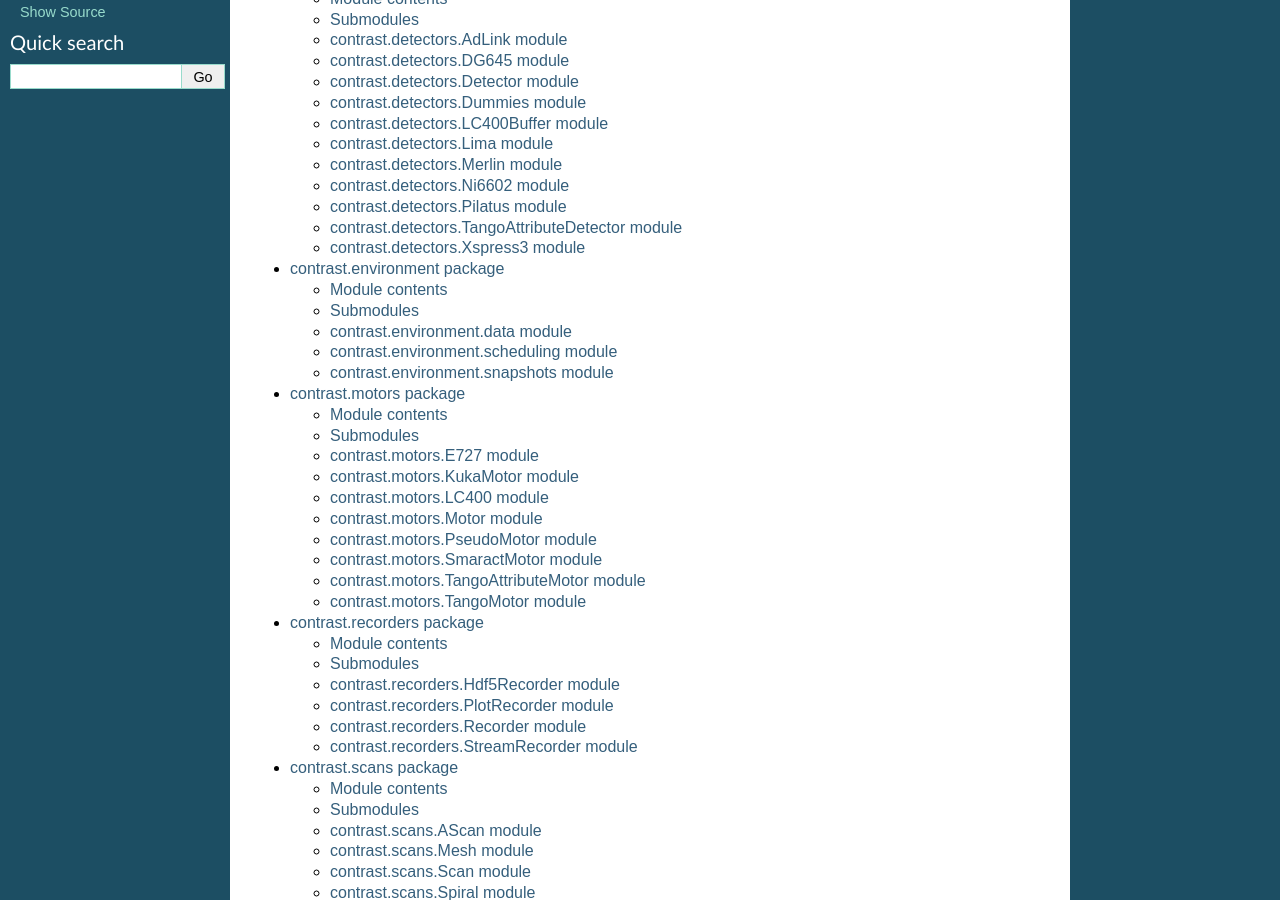
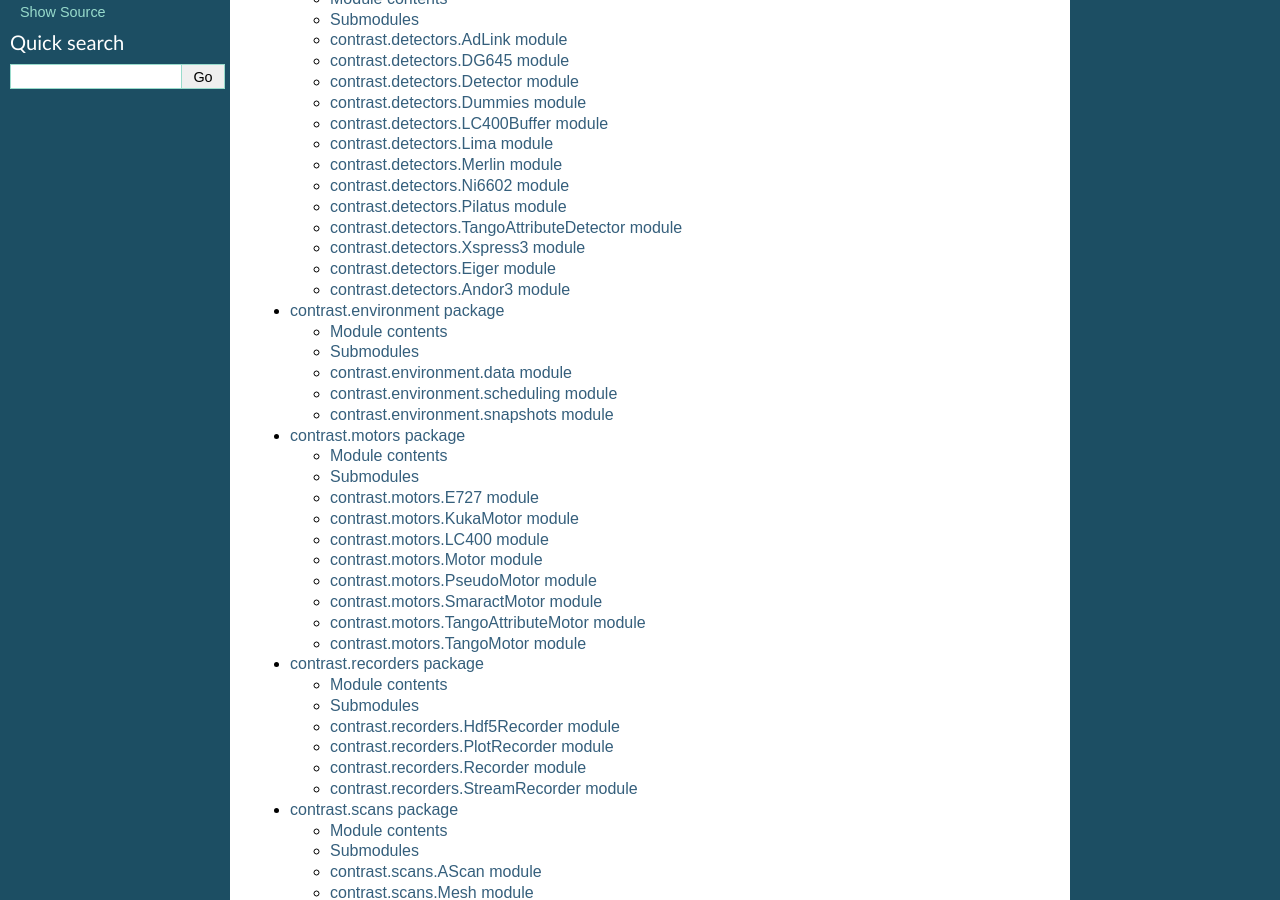
Before and after one commit to maxiv-science/contrast, a Sphinx documentation site: the page built from docs/source/contrast.rst, in a window 1280 px wide and 900 px high, scrolled down 348 px. Built offline with Sphinx 7.4.7, drawn with Linux system fonts in a browser that asks for light colours.

Commit message:
WIP: added eiger and andor to rst

```diff
--- a/docs/source/contrast.detectors.rst
+++ b/docs/source/contrast.detectors.rst
@@ -87,3 +87,17 @@ contrast.detectors.Xspress3 module
 .. automodule:: contrast.detectors.Xspress3
    :members:
    :show-inheritance:
+
+contrast.detectors.Eiger module
+-------------------------------
+
+.. automodule:: contrast.detectors.Eiger
+   :members:
+   :show-inheritance:
+
+contrast.detectors.Andor3 module
+--------------------------------
+
+.. automodule:: contrast.detectors.Andor3
+   :members:
+   :show-inheritance:
```
